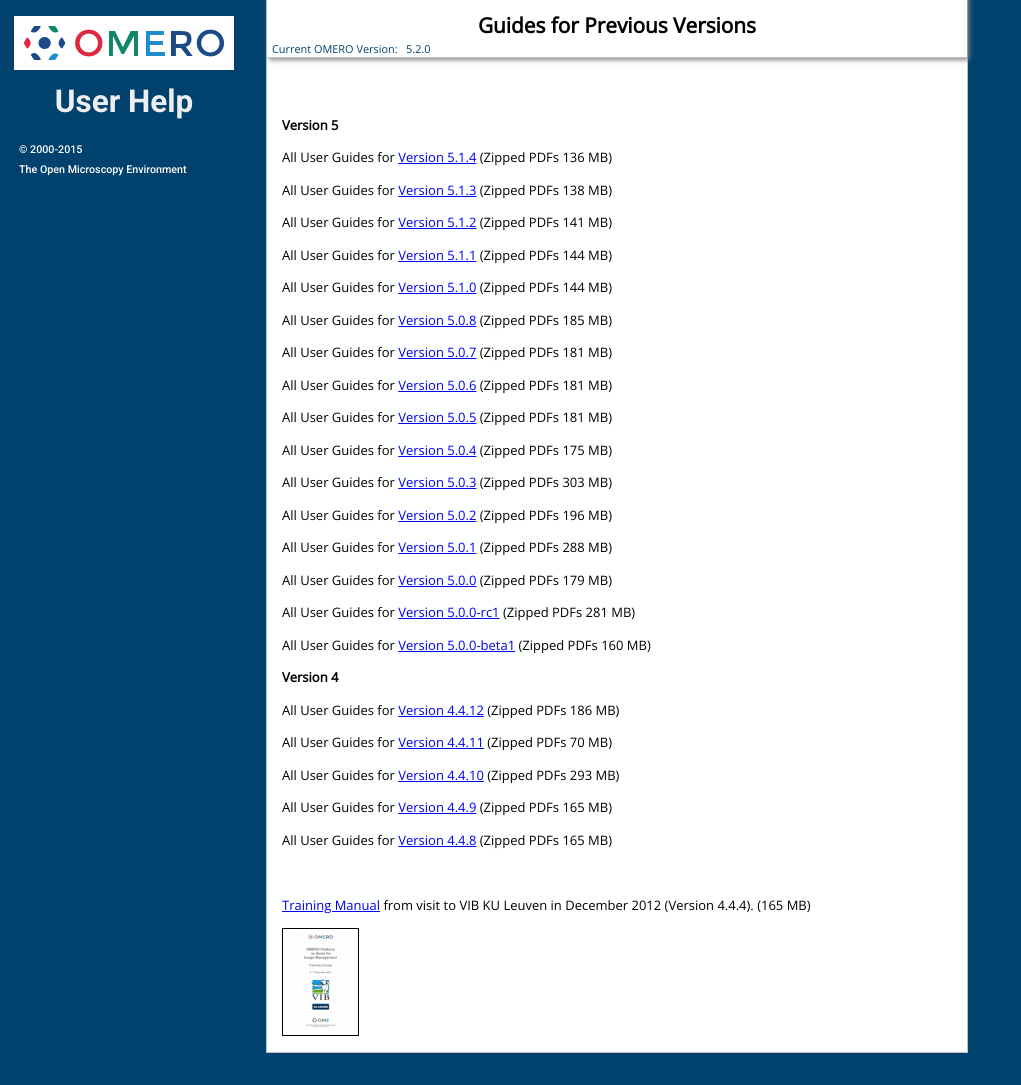
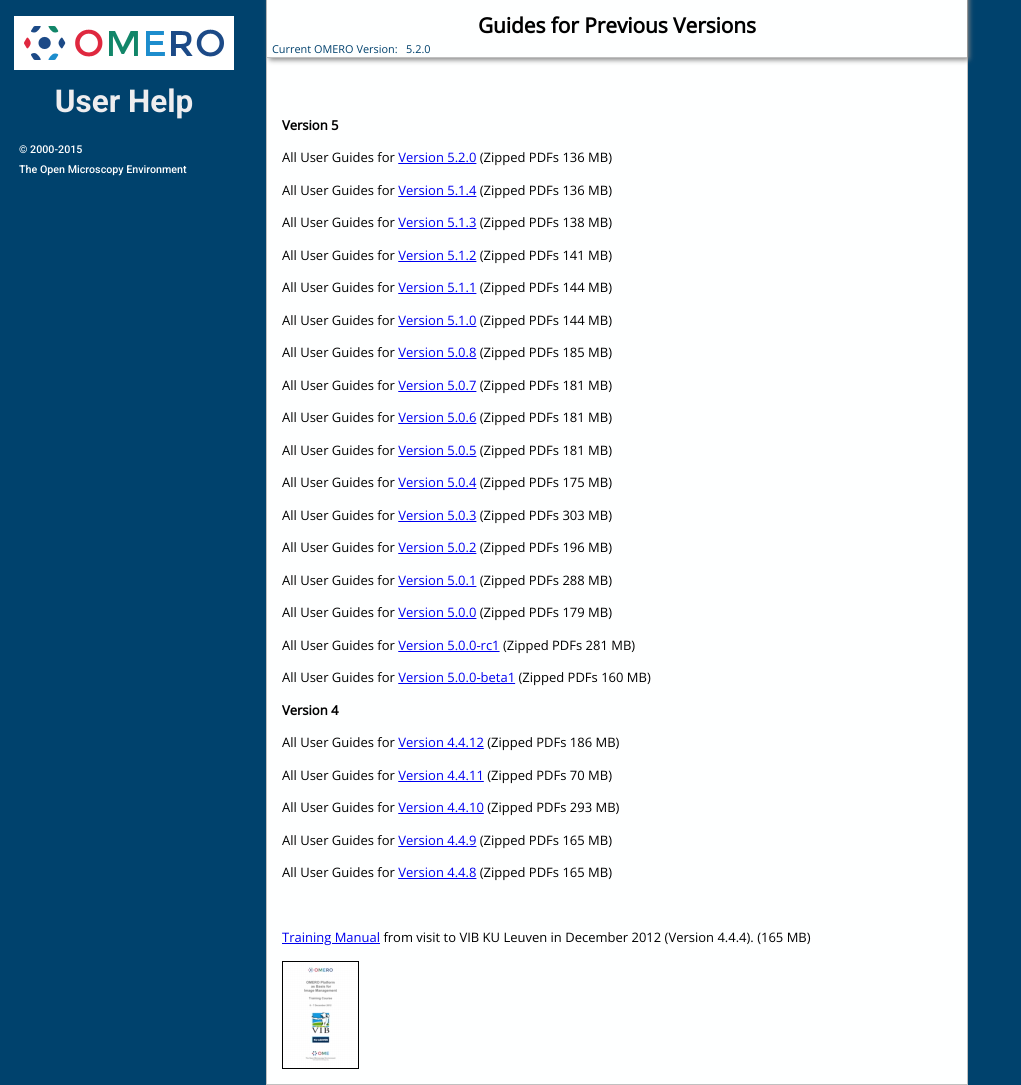
Before and after one commit to snoopycrimecop/ome-help, a Jekyll site: the page built from previous.html, in a window 1280 px wide. Shown: the whole page, without its empty margins (0-1021 px from the left). Built offline with Jekyll 4.4.1, drawn with Linux system fonts in a browser that asks for light colours; Markdown is read by kramdown in place of the engine named in the settings; before the commit the page ends 1053 px from its top, so only the background shows below that.

Commit message:
5.2.1 Update - updating version numbers on index, resources and previous pages.

```diff
--- a/index.html
+++ b/index.html
@@ -13,7 +13,7 @@
 
 <p>The <a href="resources.html">Training Course Material</a> page contains links to material for printing out and using in training sessions, ZIP archives of the PDFs for all the current versions, customised versions of some of the Guides and other resources such as  Omnigraffle&reg; and Word&reg; files.</p>
 
-<p>The current release version of OMERO.insight are 5.2.0 and 5.1.4. You can tell what version of OMERO you are using by looking at the login screen, or selecting <span class="bold">About OMERO.insight</span> from the Help menu in OMERO.insight.</p>
+<p>The current release version of OMERO.insight are 5.2.1 and 5.1.4. You can tell what version of OMERO you are using by looking at the login screen, or selecting <span class="bold">About OMERO.insight</span> from the Help menu in OMERO.insight.</p>
 
 <p><img src="images/indexVersion.jpg" alt="OMERO.insight Version" style="width: 80%;"/></p>
 
--- a/previous.html
+++ b/previous.html
@@ -11,6 +11,8 @@
 </div> <!-- end #line-block -->
 
 <h3>Version 5</h3>
+
+<p>All User Guides for <a href="http://downloads.openmicroscopy.org/help/archives/OMERO_User_Guides_5_2_0.zip">Version 5.2.0</a> (Zipped PDFs 136 MB)</p>
 
 <p>All User Guides for <a href="http://downloads.openmicroscopy.org/help/archives/OMERO_User_Guides_5_1_4.zip">Version 5.1.4</a> (Zipped PDFs 136 MB)</p>
 
--- a/resources.html
+++ b/resources.html
@@ -20,7 +20,7 @@
 
 <ul>
 
-<li>All User Guides for <a href="http://downloads.openmicroscopy.org/help/archives/OMERO_User_Guides_5_2_0.zip">Version 5.2.0</a> (Zipped PDFs 136 MB)</li>
+<li>All User Guides for <a href="http://downloads.openmicroscopy.org/help/archives/OMERO_User_Guides_5_2_1.zip">Version 5.2.1</a> (Zipped PDFs 136 MB)</li>
 <br/>
 
 <li>All User Guides for <a href="http://downloads.openmicroscopy.org/help/archives/OMERO_User_Guides_5_1_4.zip">Version 5.1.4</a> (Zipped PDFs 136 MB)</li>
```
